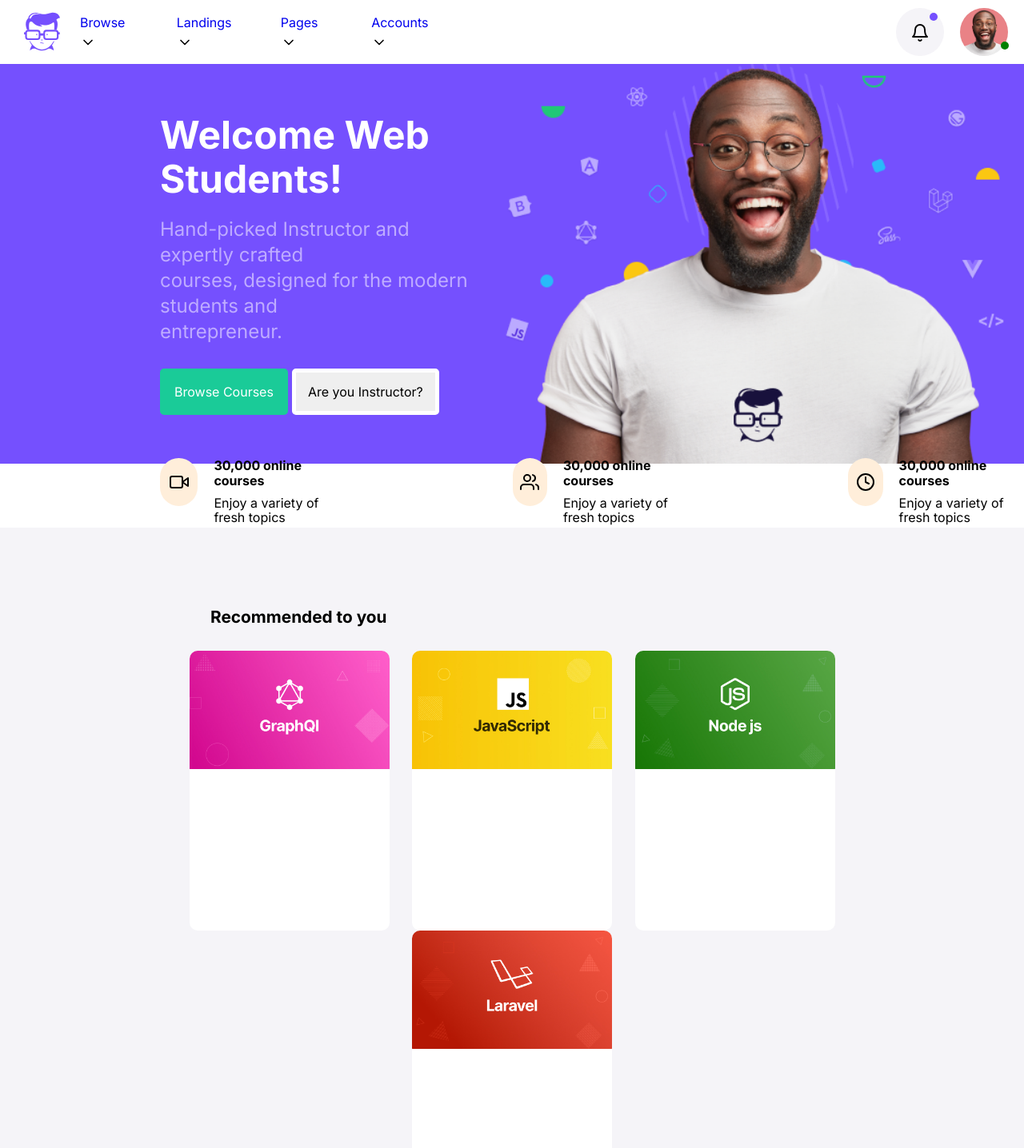
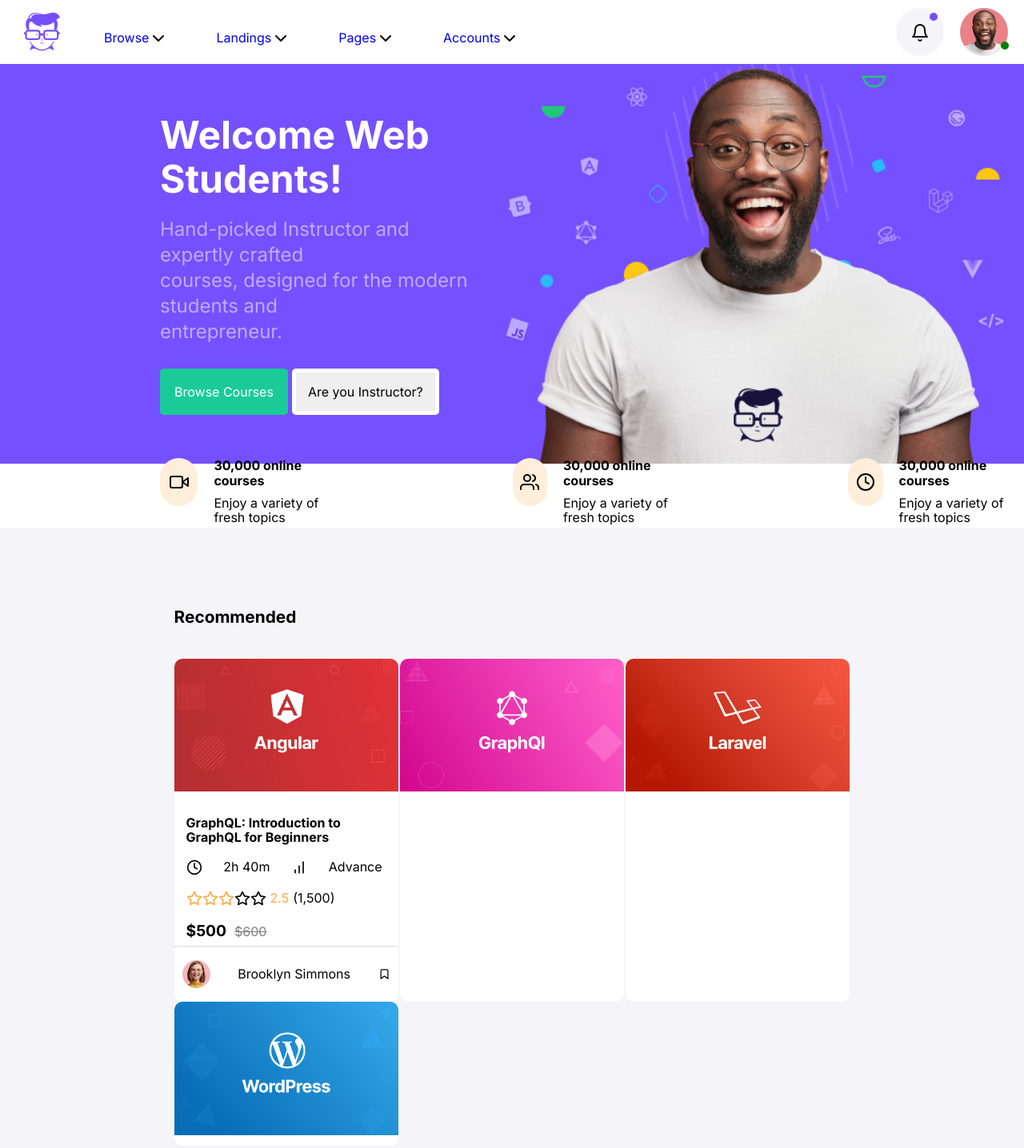
Before and after one commit to Earpz1/D4-Live-Coding, a plain HTML site: page index.html in a window 1280 px wide. Shown: the top 1436 px of the page at 80% size. Drawn offline with Linux system fonts and the light colour scheme.

Commit message:
First card completed

```diff
--- a/css/style.css
+++ b/css/style.css
@@ -63,9 +63,17 @@
   padding-left: 30px;
 }
 
+.nav-container {
+  height: auto;
+  width: auto;
+  align-items: center;
+  padding-left: 30px;
+  padding-top: 20px;
+}
+
 .icon {
   position: relative;
-  top: 5px;
+  top: -2px;
 }
 .notifcation-container {
   justify-content: flex-end;
@@ -169,7 +177,7 @@
 .buttons {
   width: 100%;
 }
-.buttons:hover {
+button:hover {
   cursor: pointer;
 }
 .banner {
@@ -204,43 +212,111 @@
   padding-left: 200px;
 }
 .main-content {
+  width: 100%;
   justify-content: center;
-  width: 100%;
-  height: 100%;
-  background-color: #f5f4f8;
-  margin-bottom: 30px;
 }
 .content-container {
-  justify-content: center;
-  width: 75%;
-  height: 100%;
-  background-color: #f5f4f8;
+  width: 66%;
+  justify-content: flex-start;
+}
+.content-title {
+  margin-top: 100px;
+  margin-bottom: 40px;
+  font-size: 1.3rem;
+  font-weight: 700;
 }
 .content {
   width: 90%;
   height: 50vh;
 }
-.content-title {
-  margin-left: 55px;
-  margin-top: 100px;
+.card-container {
+  width: 100%;
+  height: auto;
   margin-bottom: 30px;
-  font-weight: 700;
-  font-size: 1.3rem;
+  justify-content: space-between;
+  flex-wrap: wrap;
 }
 
 .card {
   overflow: hidden;
-  width: 250px;
-  height: 350px;
+  width: 280px;
+  height: auto;
   background-color: white;
   border-radius: 10px;
+  padding-bottom: 10px;
 }
 
 .card-image {
   overflow: hidden;
   width: 100%;
 }
-.row {
-  justify-content: space-evenly;
-  flex-wrap: wrap;
+
+.card-icon {
+  width: 20px;
+  height: 20px;
 }
+
+.card p {
+  padding-left: 15px;
+  padding-bottom: 3px;
+  margin-right: 20px;
+}
+
+.difficulty {
+  justify-content: space-between;
+}
+
+.star {
+  width: 20px;
+  height: 20px;
+}
+
+.gold {
+  filter: invert(86%) sepia(41%) saturate(3226%) hue-rotate(324deg)
+    brightness(102%) contrast(103%);
+}
+
+.current-price {
+  font-size: 1.2rem;
+  padding-left: 15px;
+  font-weight: 700;
+}
+.old-price {
+  padding-left: 10px;
+  color: grey;
+  font-size: 1rem;
+  text-decoration: line-through;
+}
+
+.card-footer {
+  align-items: center;
+  justify-content: space-between;
+  height: 30px;
+  padding: 10px 10px;
+}
+
+.footer-image {
+  width: 35px;
+  height: 35px;
+  border-radius: 50%;
+  margin-right: 0px;
+}
+
+.footer-icon {
+  width: 15px;
+  height: 15px;
+}
+
+.rating span {
+  padding-left: 5px;
+  padding-right: 5px;
+}
+
+.card > .card-title {
+  padding-top: 10px;
+  font-weight: 700;
+}
+
+hr {
+  opacity: 0.3;
+}
--- a/index.html
+++ b/index.html
@@ -9,29 +9,28 @@
     <title>Homework Project</title>
   </head>
   <body>
-    <div class="container">
+    <div class="container flex">
       <!-- Navigation banner -->
 
       <div class="logo-container flex">
         <img class="logo" src="assets/logo.svg" />
+        </div>
+        <div class="nav-container flex">
         <ul class="nav flex v-center h-center">
           <li>
-            <a href="#">Browse</a>
-            <img class="icon" src="assets/chevron-down.svg" />
+            <a class="flex-inline" href="#">Browse<img class="icon" src="assets/chevron-down.svg" /></a>
           </li>
           <li>
-            <a href="#">Landings</a>
-            <img class="icon" src="assets/chevron-down.svg" />
+            <a class="flex-inline" href="#">Landings<img class="icon" src="assets/chevron-down.svg" /></a>
           </li>
           <li>
-            <a href="#">Pages</a>
-            <img class="icon" src="assets/chevron-down.svg" />
+            <a class="flex-inline" href="#">Pages<img class="icon" src="assets/chevron-down.svg" /></a>
           </li>
           <li>
-            <a href="#">Accounts</a>
-            <img class="icon" src="assets/chevron-down.svg" />
+            <a class="flex-inline" href="#">Accounts<img class="icon" src="assets/chevron-down.svg" /></a>
           </li>
         </ul>
+      </div>
         <div class="notifcation-container flex">
           <div class="notifcation-circle">
             <div class="notification-alert"></div>
@@ -103,60 +102,75 @@
           </div>
         </div>
       </div>
-
       <!-- Start of main content -->
-
       <div class="main-content flex">
-        <div class="content-container flex">
-          <div class="content flex-column">
-            <div class="content-title">Recommended to you</div>
-            <div class="row flex">
+        <div class="content-container">
+          <div class="content-title">Recommended</div>
+          <div class="card-container flex">
             <div class="card">
-                <img class="card-image" src="assets/course-graphql.jpg" />
+              <img class="card-image" src="assets/course-angular.jpg">
+              <p class="card-title">GraphQL: Introduction to GraphQL for Beginners</p>
+              <p class="flex difficulty"><img class="card-icon" src="assets/clock.svg">2h 40m<img class="card-icon" src="assets/bar-chart.svg">Advance</p>
+              <p class="flex rating">
+                <img class="star gold" src="assets/star.svg">
+                <img class="star gold" src="assets/star.svg">
+                <img class="star gold" src="assets/star.svg">
+                <img class="star" src="assets/star.svg">
+                <img class="star" src="assets/star.svg">
+                <span class="gold">2.5</span> (1,500)
+                </p>
+                <div class="price">
+                  <span class="current-price">$500</span><span class="old-price">$600</span>
+                  <hr>
+                <div class="card-footer flex">
+                  <img class="footer-image" src="assets/avatar-2.jpg">
+                  <span>Brooklyn Simmons</span>
+                  <img class="footer-icon" src="assets/bookmark.svg">
+                </div>
+                </div>
               </div>
             <div class="card">
-                <img class="card-image" src="assets/course-javascript.jpg" />
+              <img class="card-image" src="assets/course-graphql.jpg">
+
             </div>
             <div class="card">
-                <img class="card-image" src="assets/course-node.jpg" />
+              <img class="card-image" src="assets/course-laravel.jpg">
+
             </div>
             <div class="card">
-                <img class="card-image" src="assets/course-laravel.jpg" />
-              </div>
-            </div>
-            <div class="content-title">Most Popular</div>
-            <div class="row flex">
-              <div class="card">
-                <img class="card-image" src="assets/course-html.jpg" />
-              </div>
-              <div class="card">
-                <img class="card-image" src="assets/course-javascript.jpg" />
-              </div>
-              <div class="card">
-                <img class="card-image" src="assets/course-node.jpg" />
-              </div>
-              <div class="card">
-                <img class="card-image" src="assets/course-react.jpg" />
-              </div>
-            </div>
-            <div class="content-title">Trending</div>
-            <div class="row flex">
-              <div class="card">
-                <img class="card-image" src="assets/course-gatsby.jpg" />
-              </div>
-              <div class="card">
-                <img class="card-image" src="assets/course-html.jpg" />
-              </div>
-              <div class="card">
-                <img class="card-image" src="assets/course-wordpress.jpg" />
-              </div>
-              <div class="card">
-                <img class="card-image" src="assets/course-css.jpg" />
+              <img class="card-image" src="assets/course-wordpress.jpg">
+
             </div>
           </div>
           </div>
         </div>
       </div>
+
+    </div>
+    <div class="main-content flex">
+      <div class="content-container">
+        <div class="content-title">Trending</div>
+        <div class="card-container flex">
+          <div class="card">
+            <img class="card-image" src="assets/course-angular.jpg">
+          </div>
+          <div class="card">
+            <img class="card-image" src="assets/course-html.jpg">
+
+          </div>
+          <div class="card">
+            <img class="card-image" src="assets/course-javascript.jpg">
+
+          </div>
+          <div class="card">
+            <img class="card-image" src="assets/course-angular.jpg">
+
+          </div>
+        </div>
+        </div>
+      </div>
+    </div>
+
   </div>
   </body>
 </html>
```
Also changed, not shown: assets/bar-chart.svg (added), assets/bookmark.svg (added), assets/star.svg (added). Lines whose indentation alone changed are shown as unchanged.
